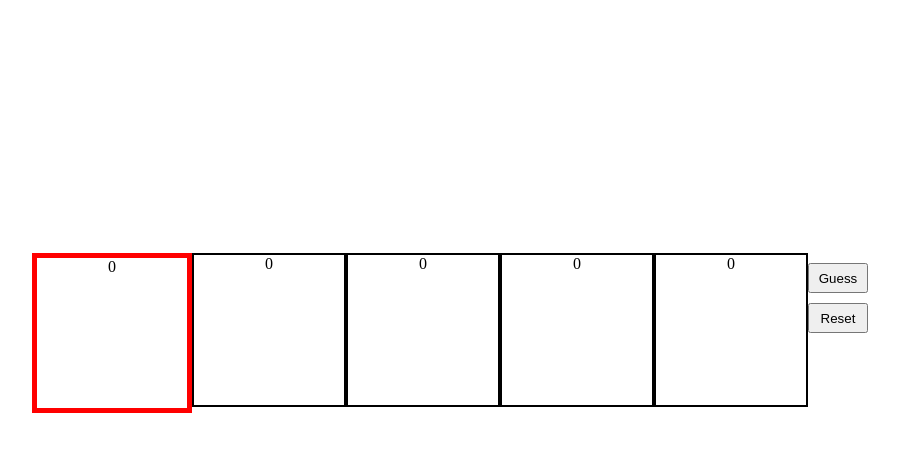
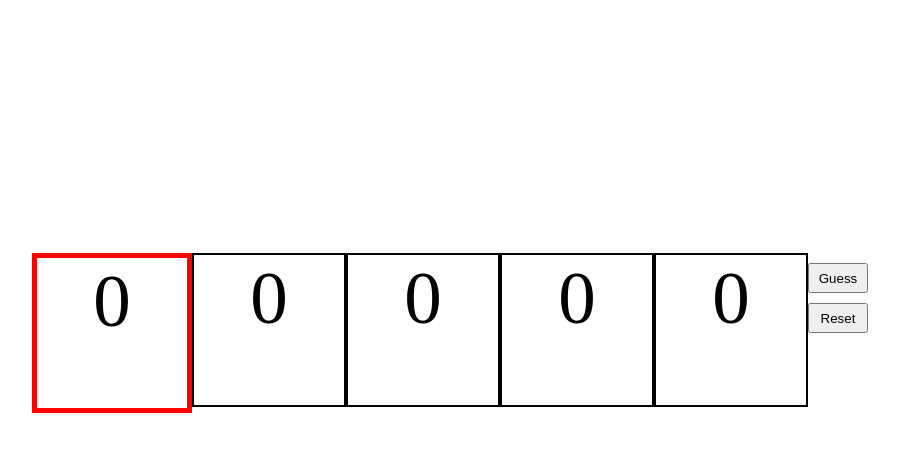
Before and after one commit to MCU-Sule/praktikum-10-2172008ChristopherRichardAlexander, a plain HTML site: page Pratikum 10 2172008/Soal 3/index.html in a window 1280 px wide. Shown: the part 5-456 px from the top of the page, without its empty margins (158-1057 px from the left). Drawn offline with Linux system fonts and the light colour scheme.

Commit message:
Add files via upload

```diff
--- a/Pratikum 10 2172008/Soal 3/index.html
+++ b/Pratikum 10 2172008/Soal 3/index.html
@@ -17,6 +17,7 @@
         width: 150px;
         float: left;
         text-align: center;
+        font-size: 75px;
       }
       .pilih {
         border: 5px solid red;
```
